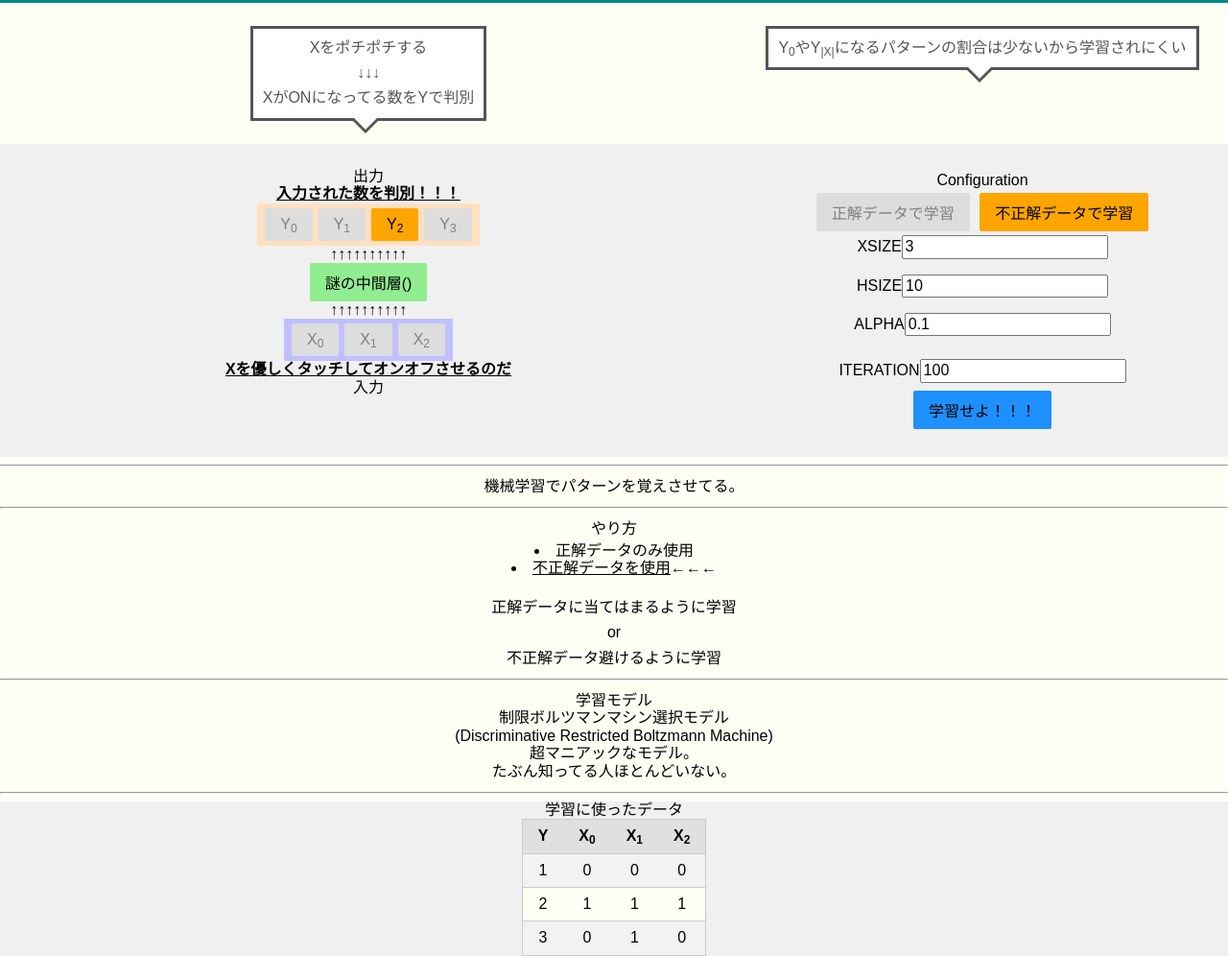
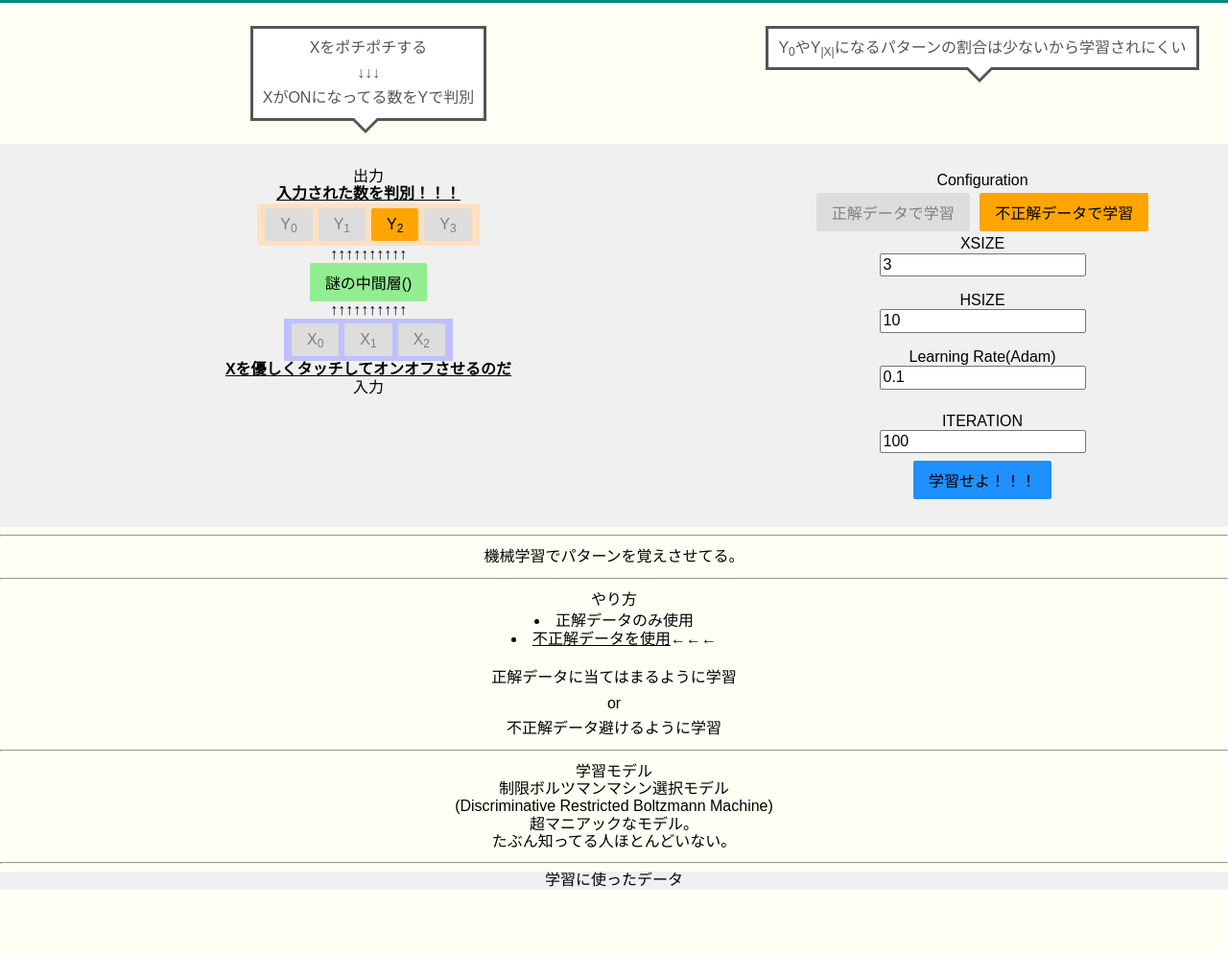
Before and after one commit to gewalt01/Statistical-Machine-Learning-using-Incorrect-Data, a plain HTML site: page public_html/index.html in a window 1280 px wide. Shown: the part 215-1211 px from the top of the page at 96% size. After the commit the page ends 1142 px from the top, so only its background shows below. Drawn offline with nearby package versions, Linux system fonts and the light colour scheme; some packages are replaced by stand-ins of ours.

Commit message:
first commit

```diff
--- a/public_html/index.html
+++ b/public_html/index.html
@@ -31,7 +31,6 @@
         <h2>\begin{align} L\left( \boldsymbol{\theta} \right) = 1 - \frac{P\left(\boldsymbol{y} \mid \boldsymbol{x}\right)} {\mathrm{K} - 1} \end{align}</h2>
         <h2 style="text-align: center;">(on Discriminative Restricted Boltzmann Machine)</h2>
     </header>
-
 
     <div class="pure-g">
         <div class="pure-u-1 pure-u-md-3-5">
@@ -84,11 +83,11 @@
                 <p>Configuration</p>
                 <label><input type="radio" class="radio-button" name="train-mode" value="0" /><span class="pure-button pure-button-primary">正解データで学習</span></label>
                 <label><input type="radio" class="radio-button" name="train-mode" value="1" checked /><span class="pure-button pure-button-primary">不正解データで学習</span></label>
-                <p>XSIZE<input type="text" value="3" name="xsize" /><p>
-                <p>HSIZE<input type="text" value="10" name="hsize" /><p>
-                <p>ALPHA<input type="text" value="0.1" name="alpha" /><p>
-                <p style="display: none">BATCHSIZE<input type="text" value="100" name="batch-size" /><p>
-                <p>ITERATION<input type="text" value="100" name="iteration" /><p>
+                <p>XSIZE<br><input type="text" value="3" name="xsize" /><p>
+                <p>HSIZE<br><input type="text" value="10" name="hsize" /><p>
+                <p>Learning Rate(Adam)<br><input type="text" value="0.1" name="alpha" /><p>
+                <p style="display: none">BATCHSIZE<br><input type="text" value="100" name="batch-size" /><p>
+                <p>ITERATION<br><input type="text" value="100" name="iteration" /><p>
                     <button class="pure-button pure-button-primary" href="#" onclick="train();" id="run">学習せよ！！！</button>
             </div>
         </div>
@@ -114,35 +113,8 @@
             <div>学習に使ったデータ</div>
             <table class="pure-table pure-table-horizontal pure-table-striped" id="data-table" style="margin-left: auto; margin-right: auto;">
                 <thead>
-                    <tr>
-                        <th>Y</th>
-                        <th>X<sub>0</sub></th>
-                        <th>X<sub>1</sub></th>
-                        <th>X<sub>2</sub></th>
-                    </tr>
                 </thead>
-
                 <tbody>
-                    <tr>
-                        <td>1</td>
-                        <td>0</td>
-                        <td>0</td>
-                        <td>0</td>
-                    </tr>
-
-                    <tr>
-                        <td>2</td>
-                        <td>1</td>
-                        <td>1</td>
-                        <td>1</td>
-                    </tr>
-
-                    <tr>
-                        <td>3</td>
-                        <td>0</td>
-                        <td>1</td>
-                        <td>0</td>
-                    </tr>
                 </tbody>
             </table>
 
```
